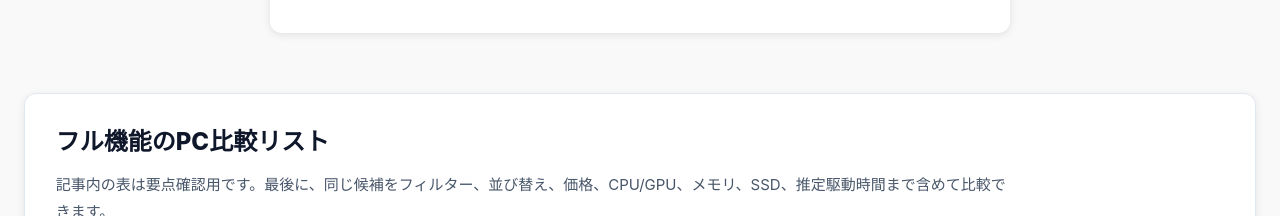
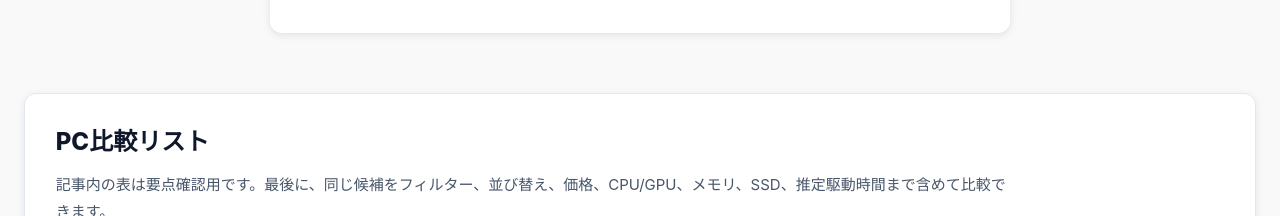
Before and after one commit to masaya-nakatsuka/pcdb, a Next.js app: page /blog/article28 in a window 1280 px wide. Shown: the part 2400-2616 px from the top of the page. Built offline with nearby package versions, Linux system fonts and the light colour scheme; no server answers; the database is empty.

Commit message:
Simplify blog comparison heading

```diff
--- a/src/components/blog/PcDbArticle.tsx
+++ b/src/components/blog/PcDbArticle.tsx
@@ -361,7 +361,7 @@ export default function PcDbArticle({
                 margin: '0 0 12px',
               }}
             >
-              フル機能のPC比較リスト
+              PC比較リスト
             </h2>
             <p style={{
               color: '#475569',
```
